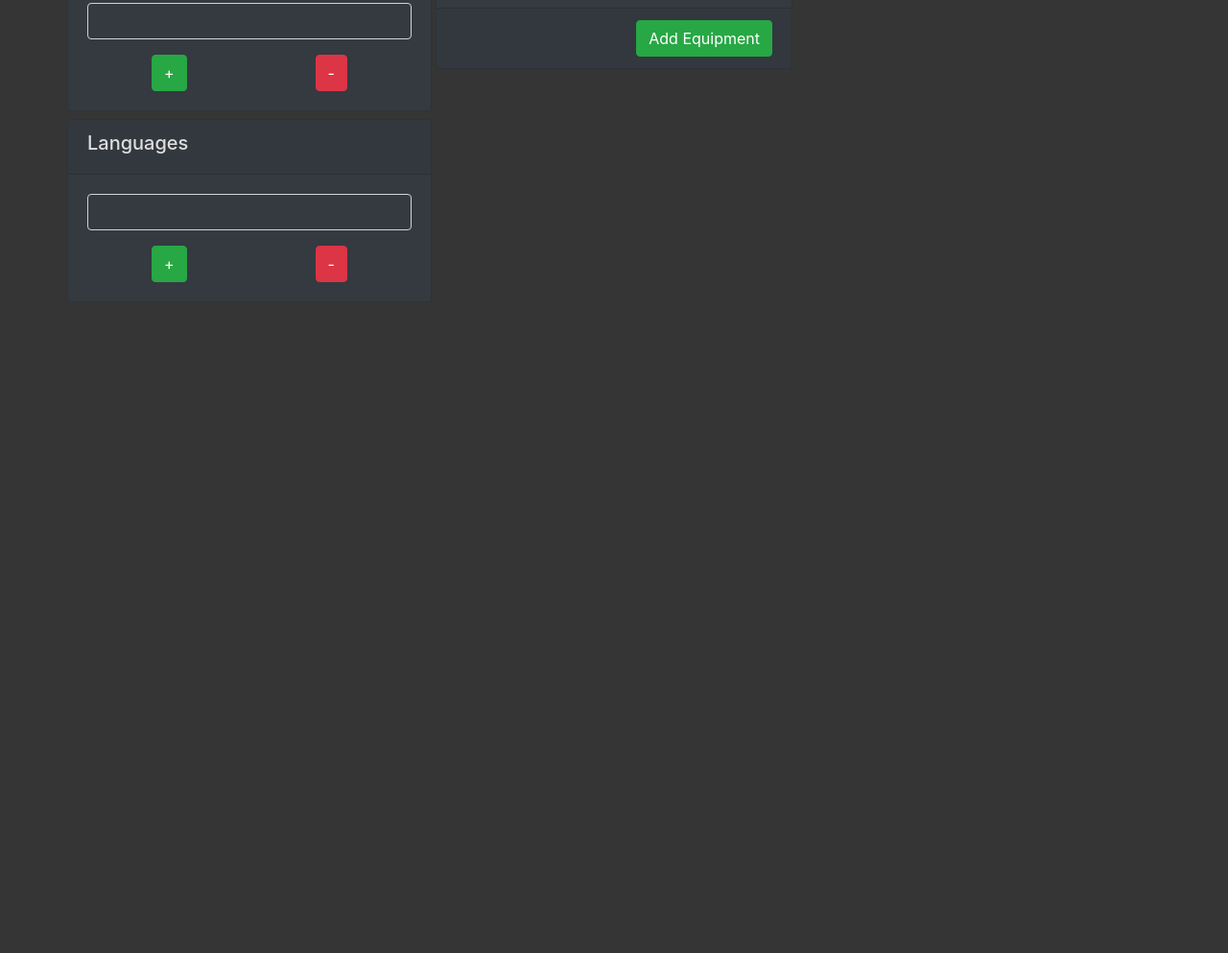
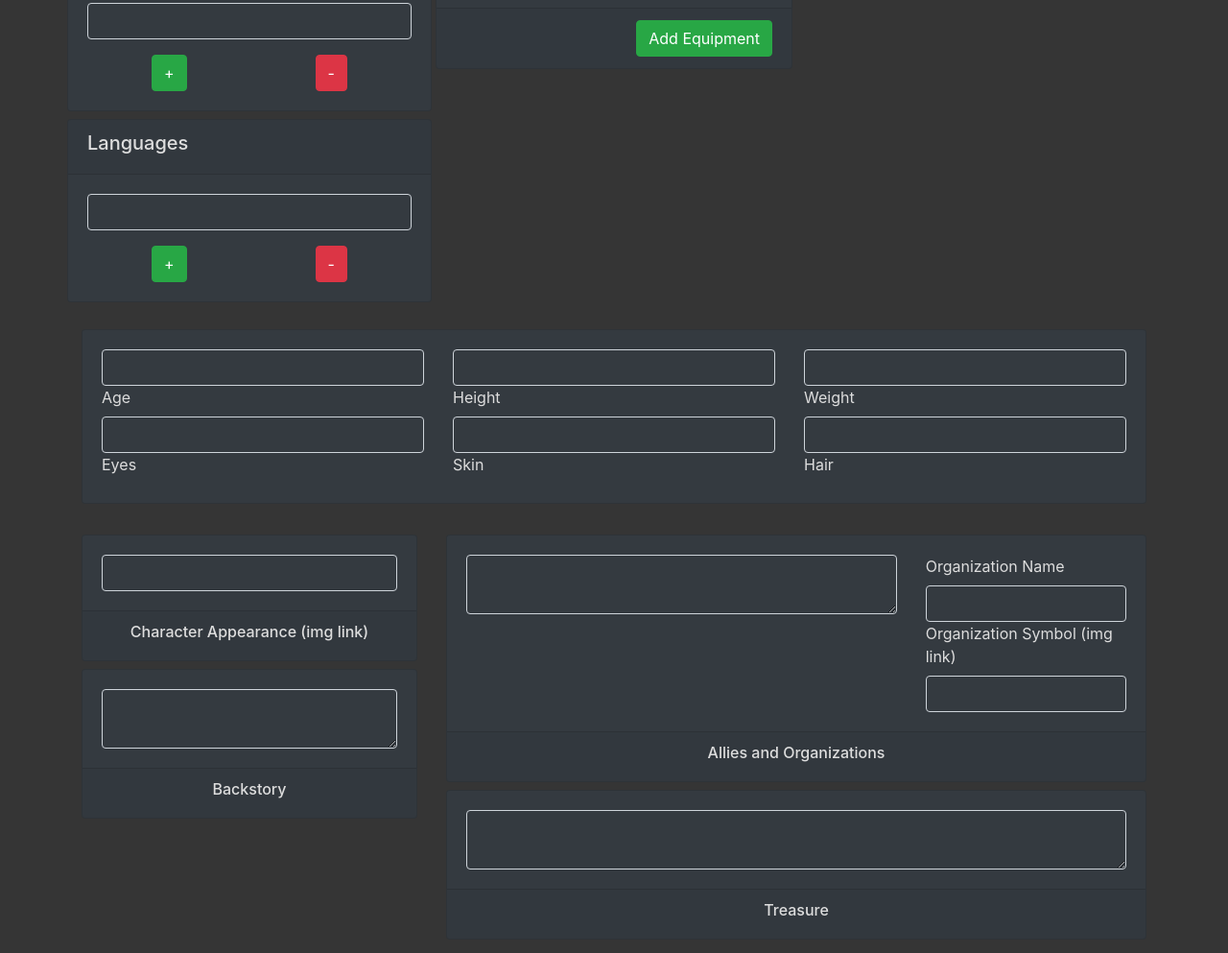
Before and after one commit to TheRayOfSeasons/Beholder, a website: page web/pages/character_sheet.html in a window 1280 px wide. Shown: the part 1766-2759 px from the top of the page at 96% size. Before the commit the page ends 2109 px from the top, so only its background shows below. Drawn offline with Linux system fonts and the light colour scheme.

Commit message:
Feature: Character Sheet Page 2

```diff
--- a/web/pages/character_sheet.html
+++ b/web/pages/character_sheet.html
@@ -590,7 +590,86 @@
           </div>
         </div>
       </div>
+    </div>
 
+    <div class="card bg-dark my-4">
+      <div class="card-body">
+        <div class="row">
+          <div class="col-md-4">
+            <input class="form-control bg-dark text-light" type="text" name="age" id="Age">
+            <label for="Age">Age</label>
+          </div>
+          <div class="col-md-4">
+            <input class="form-control bg-dark text-light" type="text" name="height" id="Height">
+            <label for="Height">Height</label>
+          </div>
+          <div class="col-md-4">
+            <input class="form-control bg-dark text-light" type="text" name="weight" id="Weight">
+            <label for="Weight">Weight</label>
+          </div>
+        </div>
+        <div class="row">
+          <div class="col-md-4">
+            <input class="form-control bg-dark text-light" type="text" name="eyes" id="Eyes">
+            <label for="Eyes">Eyes</label>
+          </div>
+          <div class="col-md-4">
+            <input class="form-control bg-dark text-light" type="text" name="skin" id="Skin">
+            <label for="Skin">Skin</label>
+          </div>
+          <div class="col-md-4">
+            <input class="form-control bg-dark text-light" type="text" name="hair" id="Hair">
+            <label for="Hair">Hair</label>
+          </div>
+        </div>
+      </div>
+    </div>
+
+    <div class="row">
+      <div class="col-md-4">
+        <div class="card bg-dark my-2">
+          <div class="card-body">
+            <input class="form-control bg-dark text-light" type="text" name="appearance" id="Appearance">
+          </div>
+          <div class="card-footer text-center"><h6>Character Appearance (img link)</h6></div>
+        </div>
+        <div class="card bg-dark my-2">
+          <div class="card-body">
+            <textarea class="form-control bg-dark text-light" type="text" name="backstory" id="Backstory" col="30" row="50"></textarea>
+          </div>
+          <div class="card-footer text-center"><h6>Backstory</h6></div>
+        </div>
+      </div>
+
+      <div class="col-md-8">
+        <div class="card bg-dark my-2">
+          <div class="card-body">
+            <div class="row">
+              <div class="col-md-8">
+                <textarea class="form-control bg-dark text-light" type="text" name="org_description" id="OrganizationDescription" col="30" row="50"></textarea>
+              </div>
+              <div class="col-md-4">
+                <div>
+                  <label for="OrganizationName">Organization Name</label>
+                  <input class="form-control bg-dark text-light" type="text" name="org_name" id="OrganizationName">
+                </div>
+                <div>
+                  <label for="OrganizationSymbol">Organization Symbol (img link)</label>
+                  <input class="form-control bg-dark text-light" type="text" name="org_symbol" id="OrganizationSymbol">
+                </div>
+              </div>
+            </div>
+          </div>
+          <div class="card-footer text-center"><h6>Allies and Organizations</h6></div>
+        </div>
+
+        <div class="card bg-dark my-2">
+          <div class="card-body">
+            <textarea class="form-control bg-dark text-light" type="text" name="treasure" id="Treasure" col="30" row="50"></textarea>
+          </div>
+          <div class="card-footer text-center"><h6>Treasure</h6></div>
+        </div>
+      </div>
     </div>
   </form>
   <script src="../js/script.js"></script>
```
